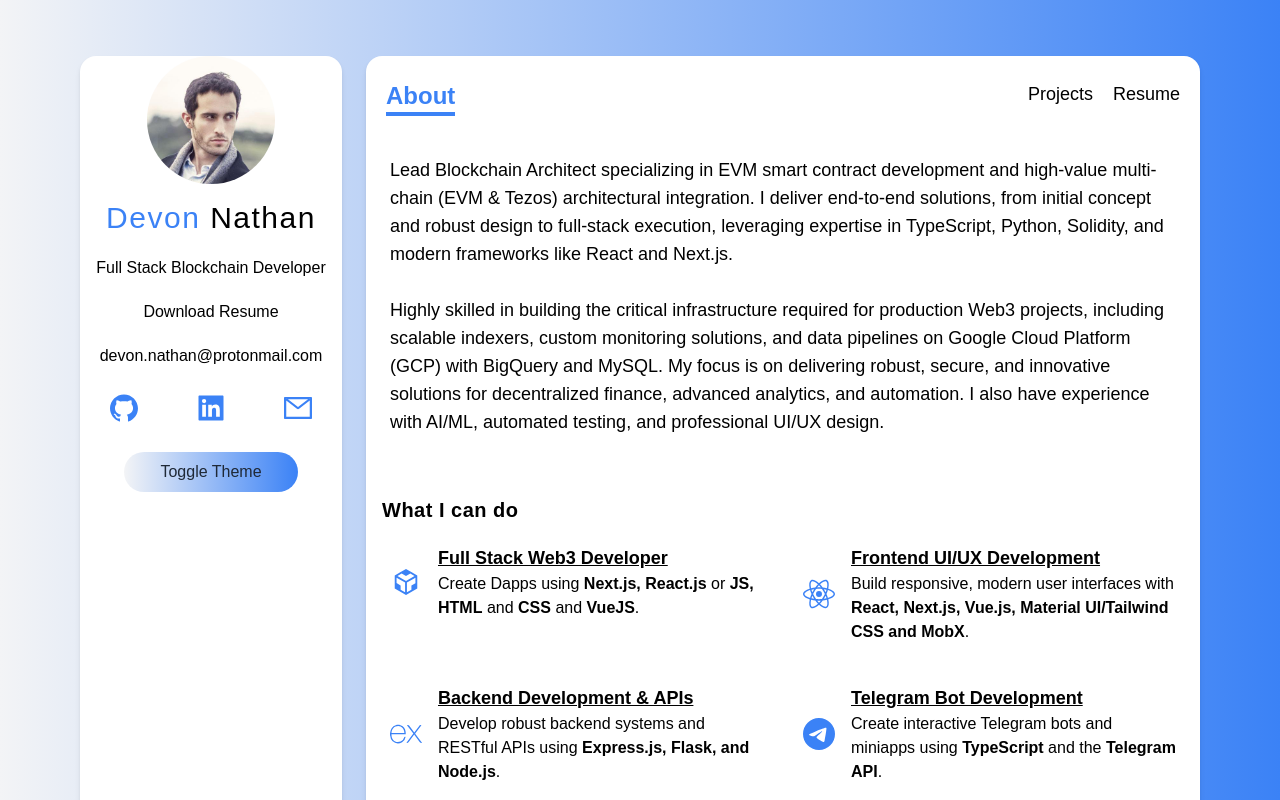
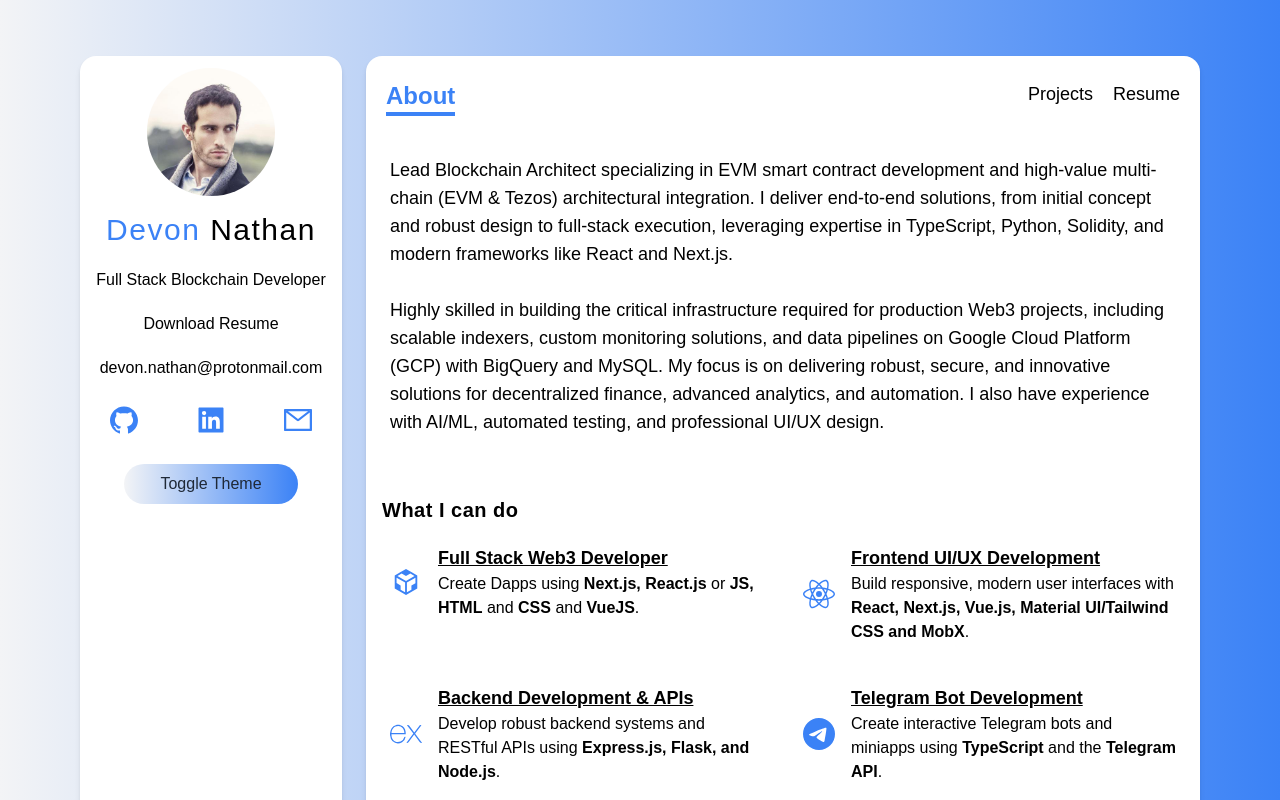
Before and after one commit to devon-n/Portfolio, a Next.js app: page / in a window 1280 px wide. Shown: the top 800 px of the page. Built offline with nearby package versions, Linux system fonts and the light colour scheme.

Commit message:
chore: Sidebar.tsx add top padding

```diff
--- a/components/Sidebar.tsx
+++ b/components/Sidebar.tsx
@@ -13,7 +13,7 @@ const Sidebar = () => {
     }
 
     return (
-        <div>
+        <div className="pt-3">
             <Image
                 src="/images/Headshot.jpeg"
                 alt="Profile"
```
